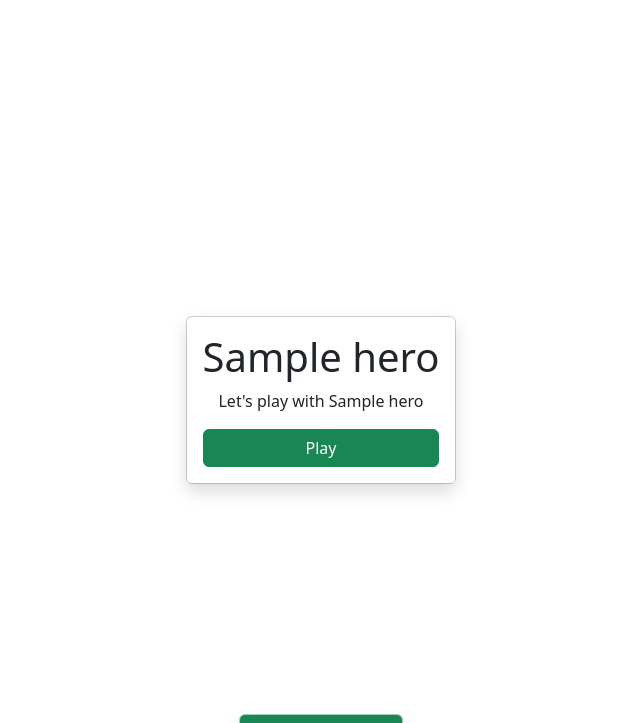
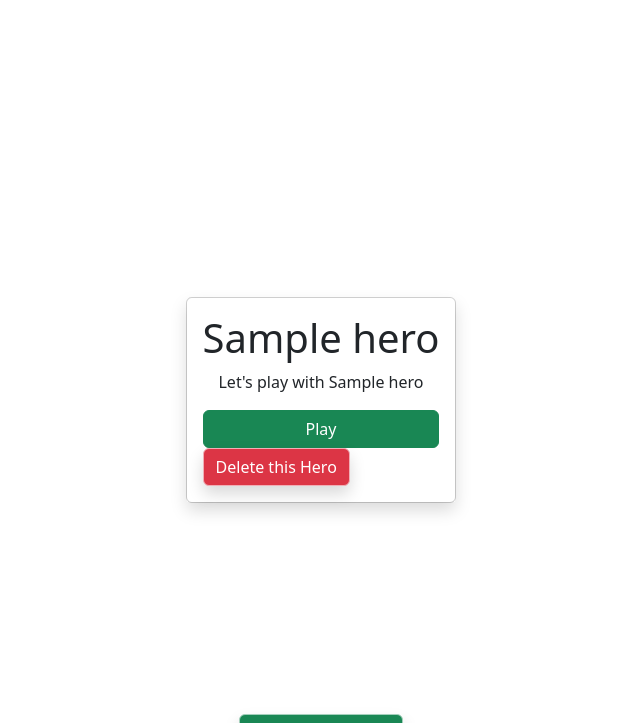
Before and after one commit to kappq/heroquest-stats-tracker, a Flask app: page /heroes in a window 1280 px wide. Shown: the top 723 px of the page, without its empty margins (319-959 px from the left). Run offline with Flask 3, Linux system fonts and the light colour scheme; a user stored in the database is signed in; tables that the repository leaves empty hold one stand-in row (values such as "Sample post").

Commit message:
Delete hero route

```diff
--- a/heroquest/templates/main/heroes.html
+++ b/heroquest/templates/main/heroes.html
@@ -13,12 +13,13 @@
                     <h1 class="card-title d-flex justify-content-center">{{ hero.name }}</h1>
                     <p class="card-text d-flex justify-content-center">Let's play with {{ hero.name }}</p>
                     <a href="{{ url_for('main.hero', hero_id=hero.id) }}" class="btn btn-success d-flex align-items-center d-flex justify-content-center">Play</a>
+                    <a href="{{ url_for('main.delete_hero', hero_id=hero.id) }}" class="shadow btn btn-danger border border-danger-subtle">Delete this Hero</a>
                 </div>
             </div>
-            <div class=" d-flex justify-content-center d-flex align-items-center position-absolute bottom-0 end-25 mb-5">
-                <a href="{{ url_for('main.create_hero') }}" class="shadow btn btn-success border border-success-subtle">Create a new Hero</a>
-            </div>
         {% endfor %}
+        <div class=" d-flex justify-content-center d-flex align-items-center position-absolute bottom-0 end-25 mb-5">
+            <a href="{{ url_for('main.create_hero') }}" class="shadow btn btn-success border border-success-subtle">Create a new Hero</a>
+        </div>
     </ul>
 {% else %}
 
--- a/heroquest/views/main.py
+++ b/heroquest/views/main.py
@@ -1,4 +1,4 @@
-from flask import Blueprint, redirect, render_template, request, flash, url_for, jsonify
+from flask import Blueprint, redirect, render_template, request, flash, url_for
 from flask_login import current_user, login_required
 
 from .. import db
@@ -36,7 +36,7 @@ def create_hero():
 
         db.session.add(hero)
         db.session.commit()
-        flash("Hero creation sucsessful", "success")
+        flash("Hero created sucsessfully", "success")
 
         return redirect(url_for("main.hero", hero_id=hero.id))
 
@@ -60,30 +60,16 @@ def hero(hero_id):
     return render_template("main/hero.html", hero=hero)
 
 
-@main.route("/update-hero/<int:hero_id>", methods=["POST"])
+@main.route("/delete-hero/<int:hero_id>")
 @login_required
-def update_hero(hero_id):
+def delete_hero(hero_id):
     hero = Hero.query.get(hero_id)
     if not hero or hero.owner != current_user.id:
         flash("Hero not found", "danger")
-        return jsonify({"error": "Hero not found"})
+    else:
+        db.session.delete(hero)
+        db.session.commit()
 
-    stat = request.json["stat"]
-    value = request.json["value"]
-    if not stat or not value:
-        return jsonify({"error": "`stat` or `value` missing"})
+        flash("Hero deleted successfully", "success")
 
-    if stat == "body":
-        hero.body += value
-    elif stat == "mind":
-        hero.mind += value
-    elif stat == "attack":
-        hero.attack += value
-    elif stat == "defend":
-        hero.defend += value
-    elif stat == "movement":
-        hero.movement += value
-
-    db.session.commit()
-
-    return jsonify({"success": "Hero updated successfully"})
+    return redirect(url_for("main.heroes"))
```
